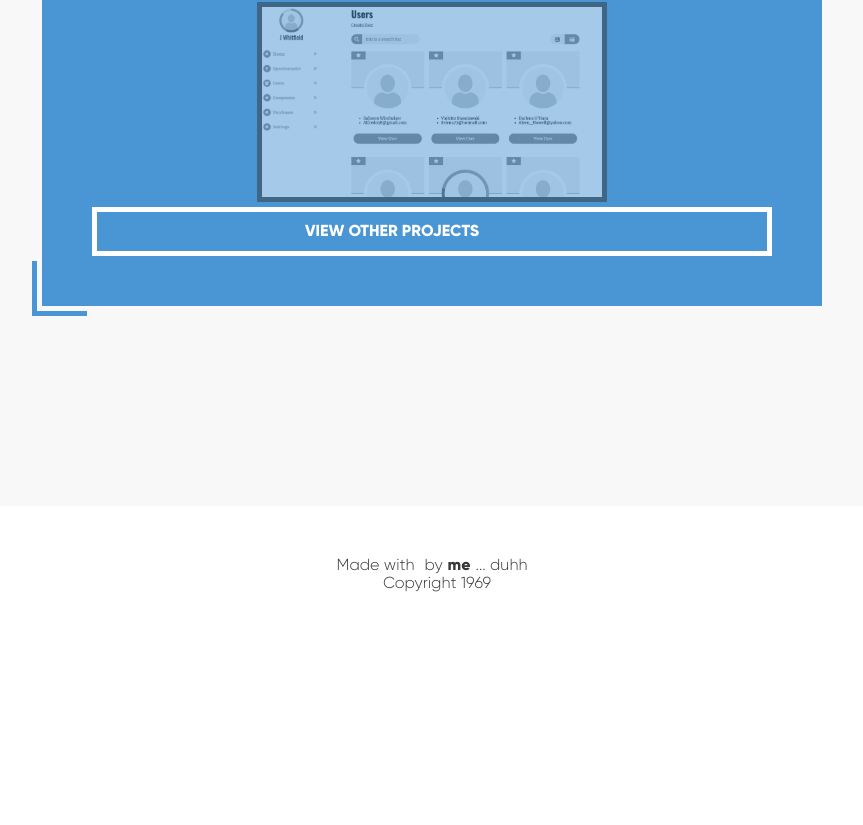
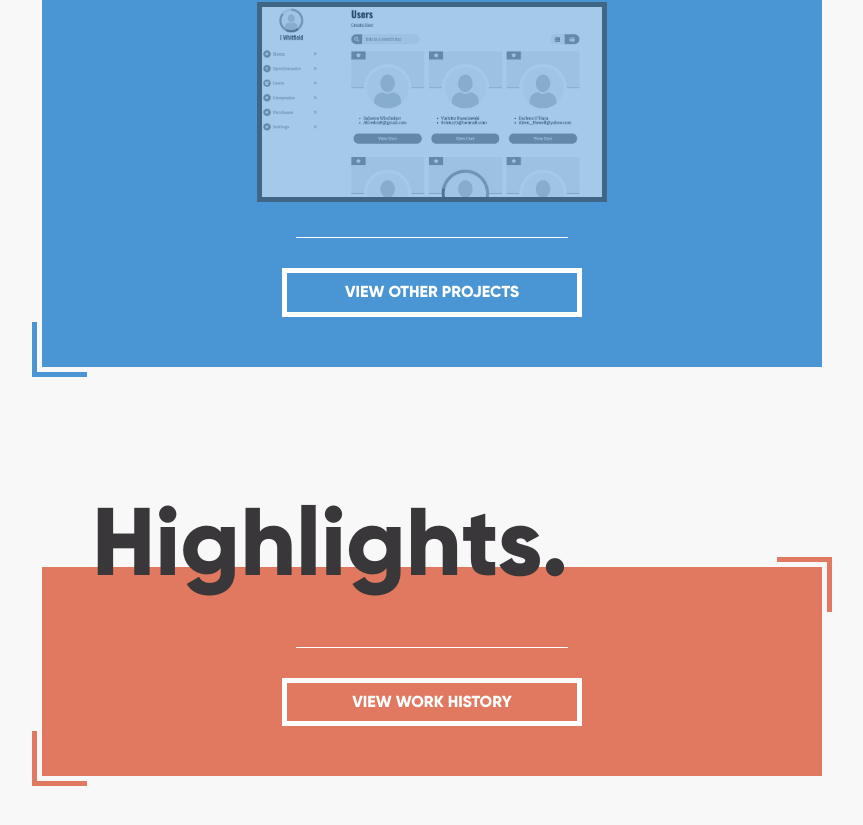
Before and after one commit to Jonjoe/website, a React (Create React App) app: page / in a window 1280 px wide. Shown: the part 3076-3901 px from the top of the page, without its empty margins (208-1071 px from the left). Before the commit the page ends 3718 px from the top, so only its background shows below. Built offline with nearby package versions, Linux system fonts and the light colour scheme; what @fortawesome/pro-duotone-svg-icons, @fortawesome/pro-light-svg-icons, @fortawesome/pro-solid-svg-icons would draw is missing.

Commit message:
add work history to home page

```diff
--- a/src/pages/Home/Home.page.tsx
+++ b/src/pages/Home/Home.page.tsx
@@ -1,6 +1,5 @@
 import * as React from "react";
 import { Waypoint } from "react-waypoint";
-
 import parse from "html-react-parser";
 
 import {
@@ -31,7 +30,6 @@ const HomePage: React.FC = () => {
         <Text.Heading3 align="center">
           Web / Mobile / Maker / Hacker
         </Text.Heading3>
-
         <Text.Heading1 align="center">Jonjoe Whitfield</Text.Heading1>
         <SkillPoints />
       </Section>
@@ -59,7 +57,19 @@ const HomePage: React.FC = () => {
         />
 
         <FeaturedProjects />
-        <Button>View Other Projects</Button>
+
+        <Divider />
+        <Button width="300px">View Other Projects</Button>
+      </Section>
+
+      <Section title="Highlights" background={theme.pallet.RED}>
+        <Waypoint
+          onEnter={() => setAccent(theme.pallet.BLUE)}
+          bottomOffset={500}
+        />
+
+        <Divider />
+        <Button width="300px">View Work History</Button>
       </Section>
     </Page>
   );
```
